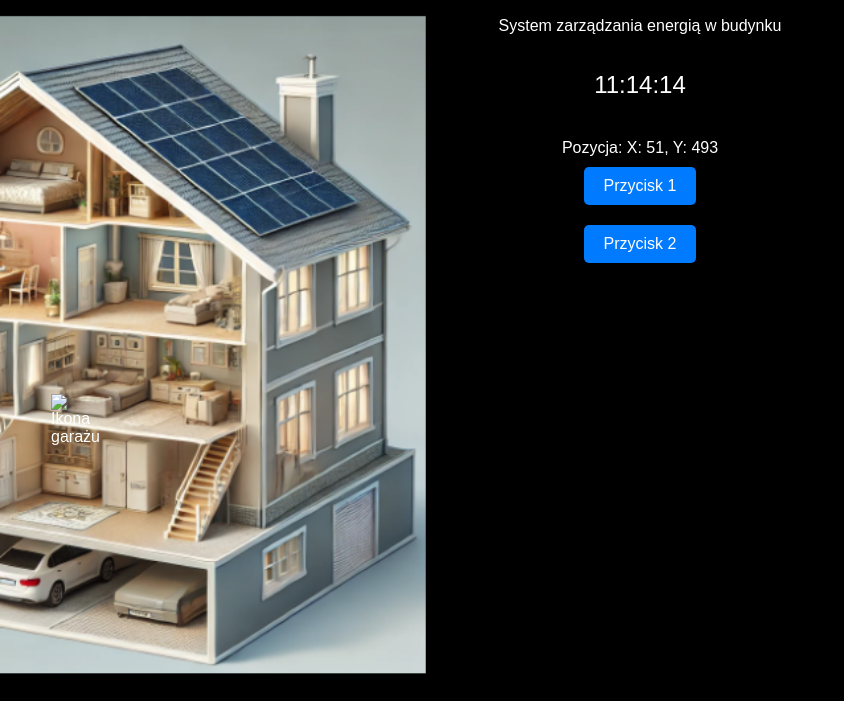
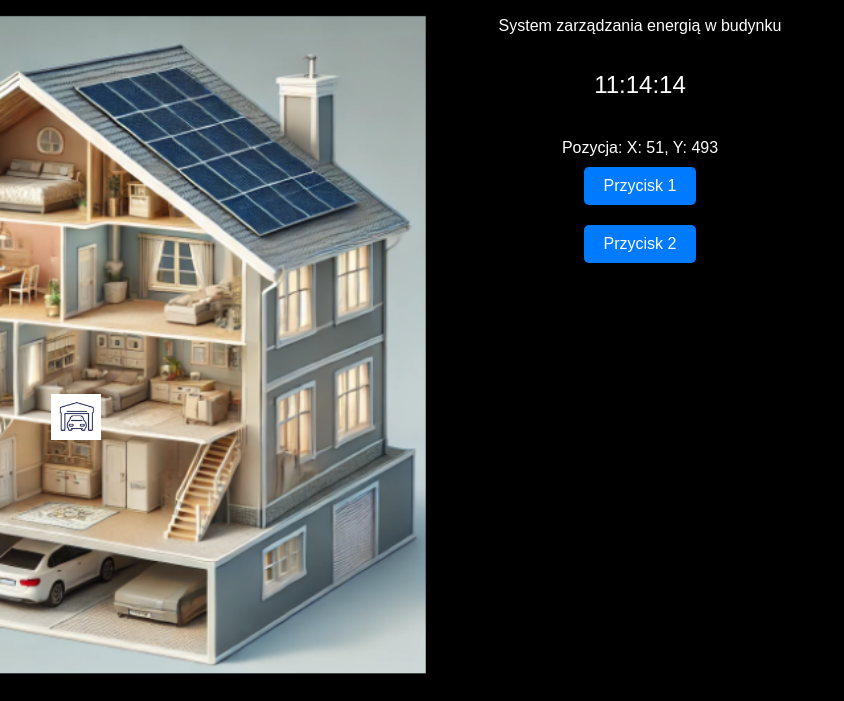
Before and after one commit to bplacheta/RanD.github.io, a plain HTML site: page index.html in a window 1280 px wide. Shown: the part 99-800 px from the top of the page, without its empty margins (0-844 px from the left). Drawn offline with Linux system fonts and the light colour scheme.

Commit message:
Update index.html

```diff
--- a/index.html
+++ b/index.html
@@ -70,7 +70,7 @@
   <a href="https://www.przykladowy-link2.com" class="button">Przycisk 2</a>
 
   <!-- Ikona bez możliwości przesuwania -->
-  <img src="garaz.png" alt="Ikona garażu" class="image-button" id="staticButton">
+  <img src="brama.png" alt="Ikona garażu" class="image-button" id="staticButton">
 
   <!-- Skrypt JavaScript do wyświetlania zegara -->
   <script>
```
